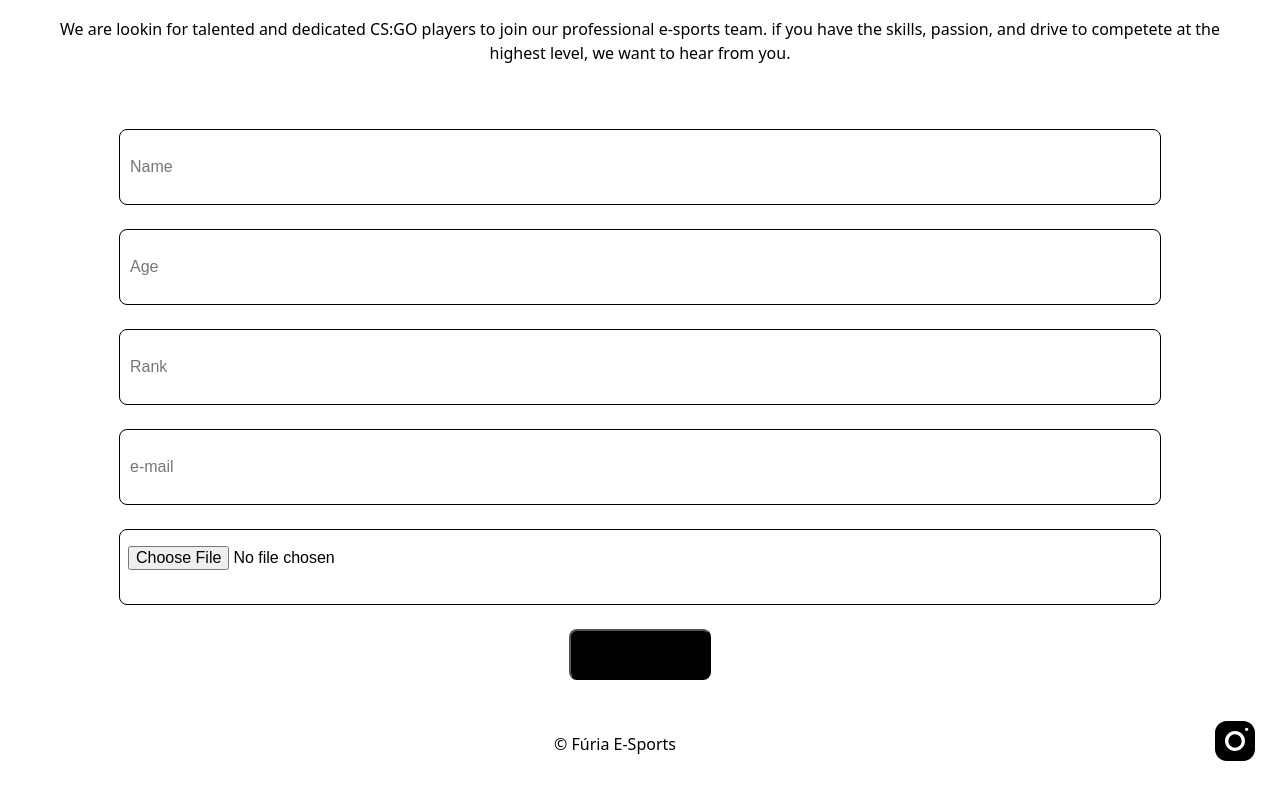
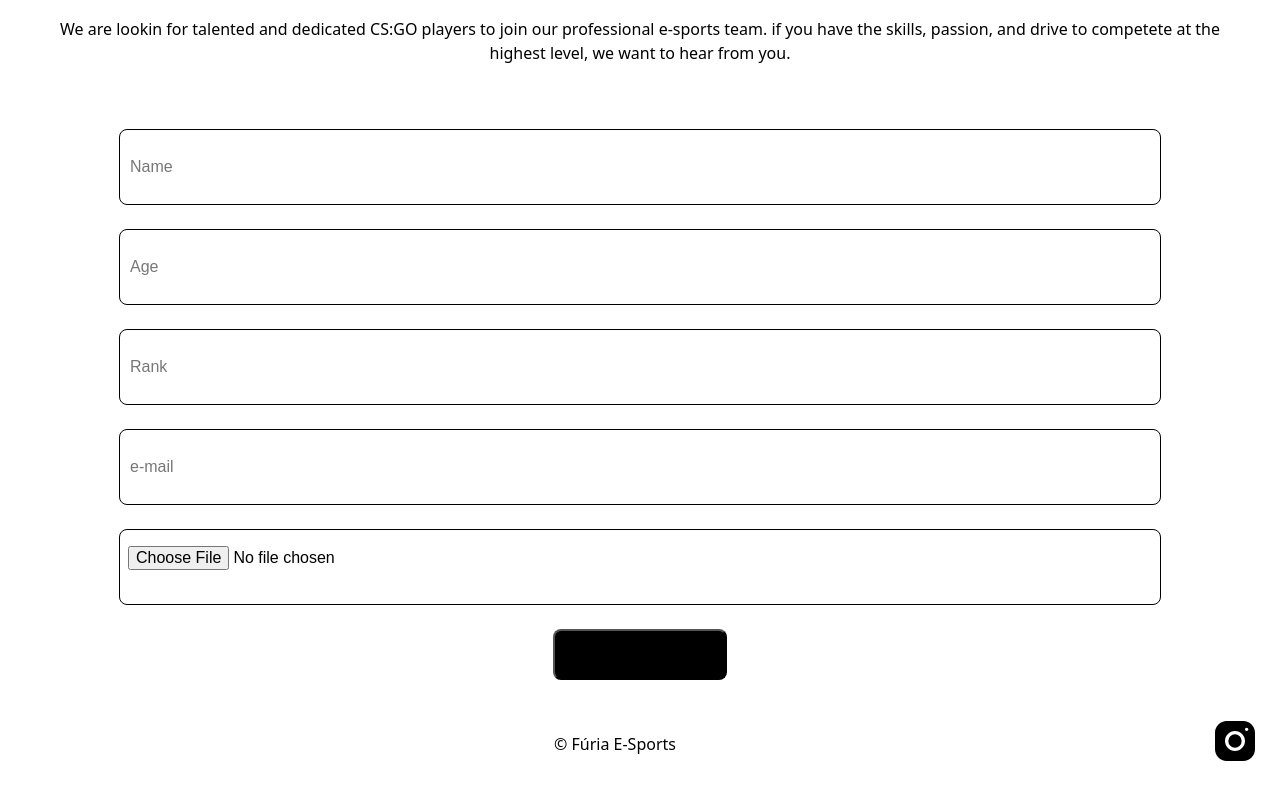
Before and after one commit to devpabloh/projeto_landing_page_furiaV01, a React (Vite) app in the folder frontend/: page /carrer in a window 1280 px wide. Shown: the part 760-1552 px from the top of the page. Built offline with nearby package versions, Linux system fonts and the light colour scheme.

Commit message:
style: adjust padding and border styles in Footer and PlayerForm components
The padding in the Footer component was adjusted for better alignment, and the button styles in the PlayerForm component were modified to improve visual consistency and hover effects.

```diff
--- a/frontend/src/components/Footer/Footer.module.css
+++ b/frontend/src/components/Footer/Footer.module.css
@@ -3,6 +3,7 @@
   align-items: center;
   justify-content: space-between;
   padding: var(--size-xm);
+
 }
 
 .containerFooter p {
--- a/frontend/src/components/PlayerForm/PlayerForm.module.css
+++ b/frontend/src/components/PlayerForm/PlayerForm.module.css
@@ -49,7 +49,7 @@ input[type="file"]{
 }
 
 .containerForm button{
-  padding: 1rem 3rem;
+  padding: 1rem 4rem;
   border-radius: var(--size-sm);
   background-color: var(--one-color);
   cursor: pointer;
@@ -58,7 +58,7 @@ input[type="file"]{
 .containerForm button:hover{
   scale: 1.1;
   color: var(--three-color);
-  border: 3px solid var(--three-color);
+  border: 2px solid var(--three-color);
   transition: all .3s ease;
 }
 
```
